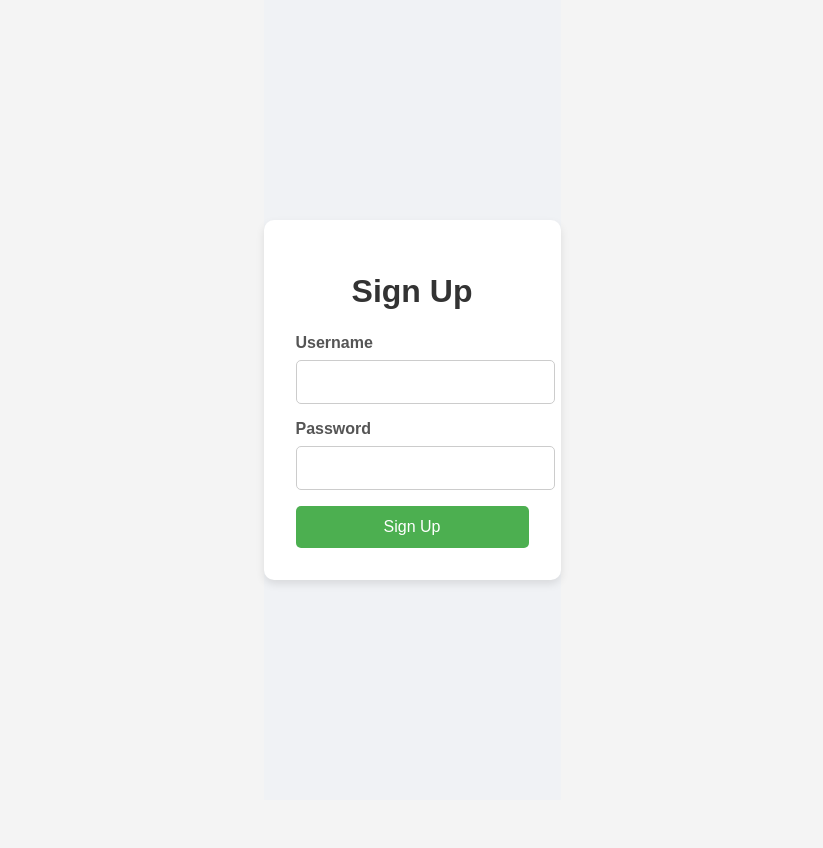
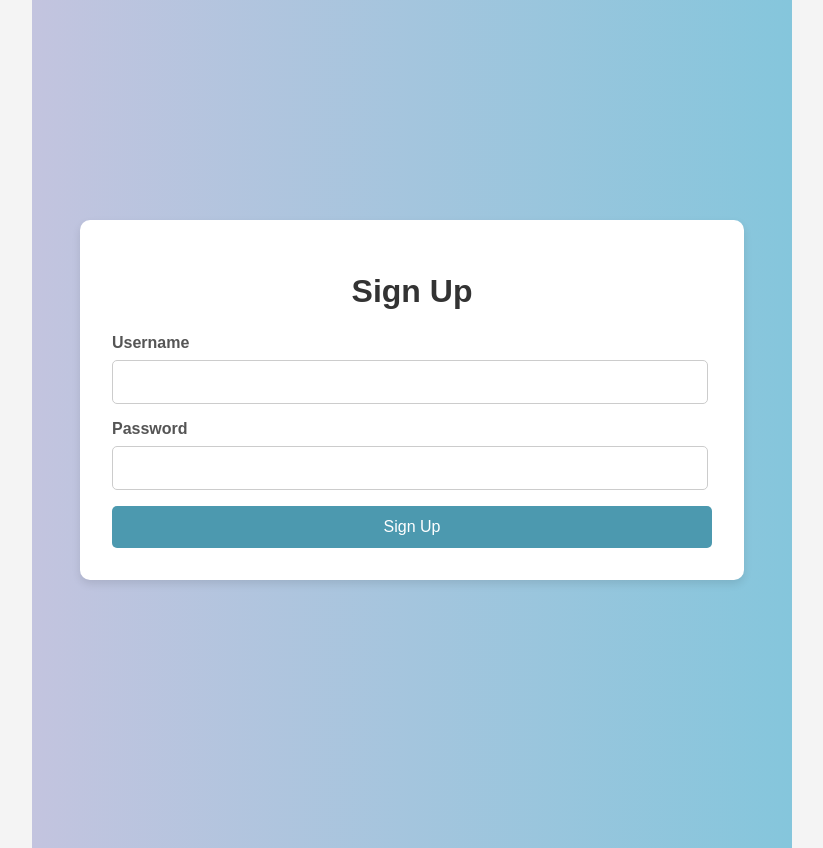
Before and after one commit to ryanfernald/Group-8-CS157C-NoSQL-Final-Project, a React (Vite) app in the folder carrier-messenger-app/frontend/: page /signup in a window 1280 px wide. Shown: the whole page, without its empty margins (228-1051 px from the left). Built offline with nearby package versions, Linux system fonts and the light colour scheme.

Commit message:
added logo to landing page, updated signup css to make it look really pretty

```diff
--- a/carrier-messenger-app/frontend/src/public/landingpage.jsx
+++ b/carrier-messenger-app/frontend/src/public/landingpage.jsx
@@ -5,6 +5,7 @@ import uiIcon from "../assets/ui-icon.gif";
 import profileIcon from "../assets/profile-icon.gif";
 import dataIcon from "../assets/data-icon.gif";
 import personIcon from "../assets/person-icon.gif";
+import carrierPigeonLogo from "../assets/carrierpigeon-logo.svg";
 
 const LandingPage = () => {
   return (
@@ -22,7 +23,7 @@ const LandingPage = () => {
         </div>
         <div className="feature">
           <img src={profileIcon} alt="Profile Icon" />
-          <p>Customize your user profile</p>
+          <p>Customize your User Profile</p>
         </div>
         <div className="feature">
           <img src={dataIcon} alt="Data Icon" />
@@ -36,6 +37,7 @@ const LandingPage = () => {
 
       {/* Right Side - Login Form */}
       <div className="login-section">
+        <img src={carrierPigeonLogo} alt="Carrier Pigeon Logo" className="logo" />
         <h2>Login</h2>
         <input type="text" placeholder="Username" className="input-field" />
         <input type="password" placeholder="Password" className="input-field" />
--- a/carrier-messenger-app/frontend/src/public/styling/landingpage.css
+++ b/carrier-messenger-app/frontend/src/public/styling/landingpage.css
@@ -37,6 +37,12 @@
     align-items: center;
     background: white;
     box-shadow: -5px 0px 10px rgba(0, 0, 0, 0.1);
+}
+
+.login-section .logo {
+    width: 500px;
+    height: auto;
+    margin-bottom: -100px;
 }
 
 h2 {
--- a/carrier-messenger-app/frontend/src/public/styling/signup.css
+++ b/carrier-messenger-app/frontend/src/public/styling/signup.css
@@ -3,7 +3,8 @@
     justify-content: center;
     align-items: center;
     height: 100vh;
-    background-color: #f0f2f5;
+    padding: 3rem;
+    background: linear-gradient(to right, #c3c4df, #85c6dc);
 }
 
 .signup-box {
@@ -11,8 +12,7 @@
     padding: 2rem;
     border-radius: 10px;
     box-shadow: 0 4px 8px rgba(0, 0, 0, 0.1);
-    width: 100%;
-    max-width: 400px;
+    width: 600px;
     text-align: center;
 }
 
@@ -35,7 +35,7 @@
 }
 
 .form-group input {
-    width: 100%;
+    width: 95%;
     padding: 0.75rem;
     border: 1px solid #cccccc;
     border-radius: 5px;
@@ -48,7 +48,7 @@
     padding: 0.75rem;
     border: none;
     border-radius: 5px;
-    background-color: #4CAF50;
+    background-color: #4c99af;
     color: #ffffff;
     font-size: 1rem;
     cursor: pointer;
@@ -56,5 +56,5 @@
 }
 
 .signup-button:hover {
-    background-color: #45a049;
+    background-color: #296772;
 }
```
Lines whose indentation alone changed are shown as unchanged.
